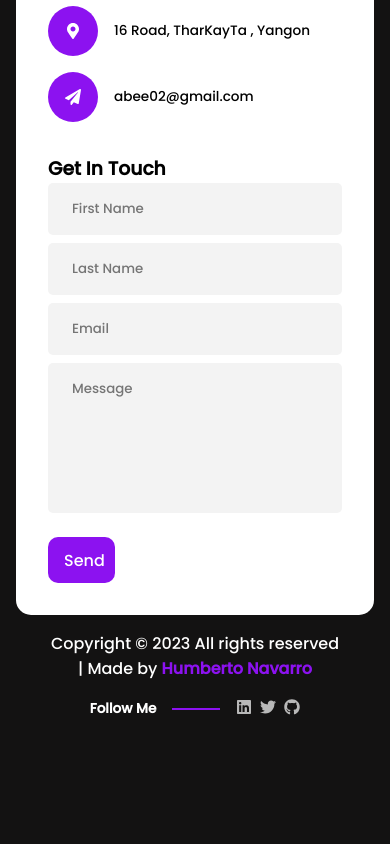
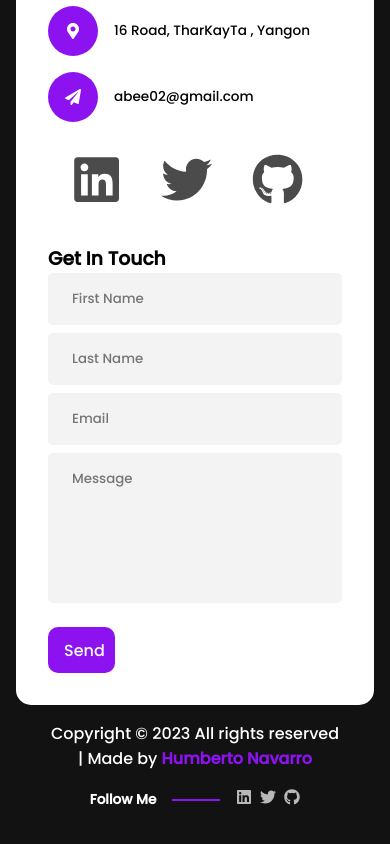
Before and after one commit to fanpug/portfolio-website, a React (Vite) app: page / in a window 390 px wide. Shown: the part 4349-5193 px from the top of the page. Before the commit the page ends 5103 px from the top, so only its background shows below. Built offline with nearby package versions, Linux system fonts and the light colour scheme.

Commit message:
Fix contact section mobile icons

```diff
--- a/src/components/Contact/Contact.scss
+++ b/src/components/Contact/Contact.scss
@@ -59,7 +59,7 @@
     //this style will only apply if the device
     //has a screen and that screen is 768px or smaller
     @media screen and (max-width: 768px) {
-        display: none;
+        margin-top: 2rem;
     }
 
     a {
```
